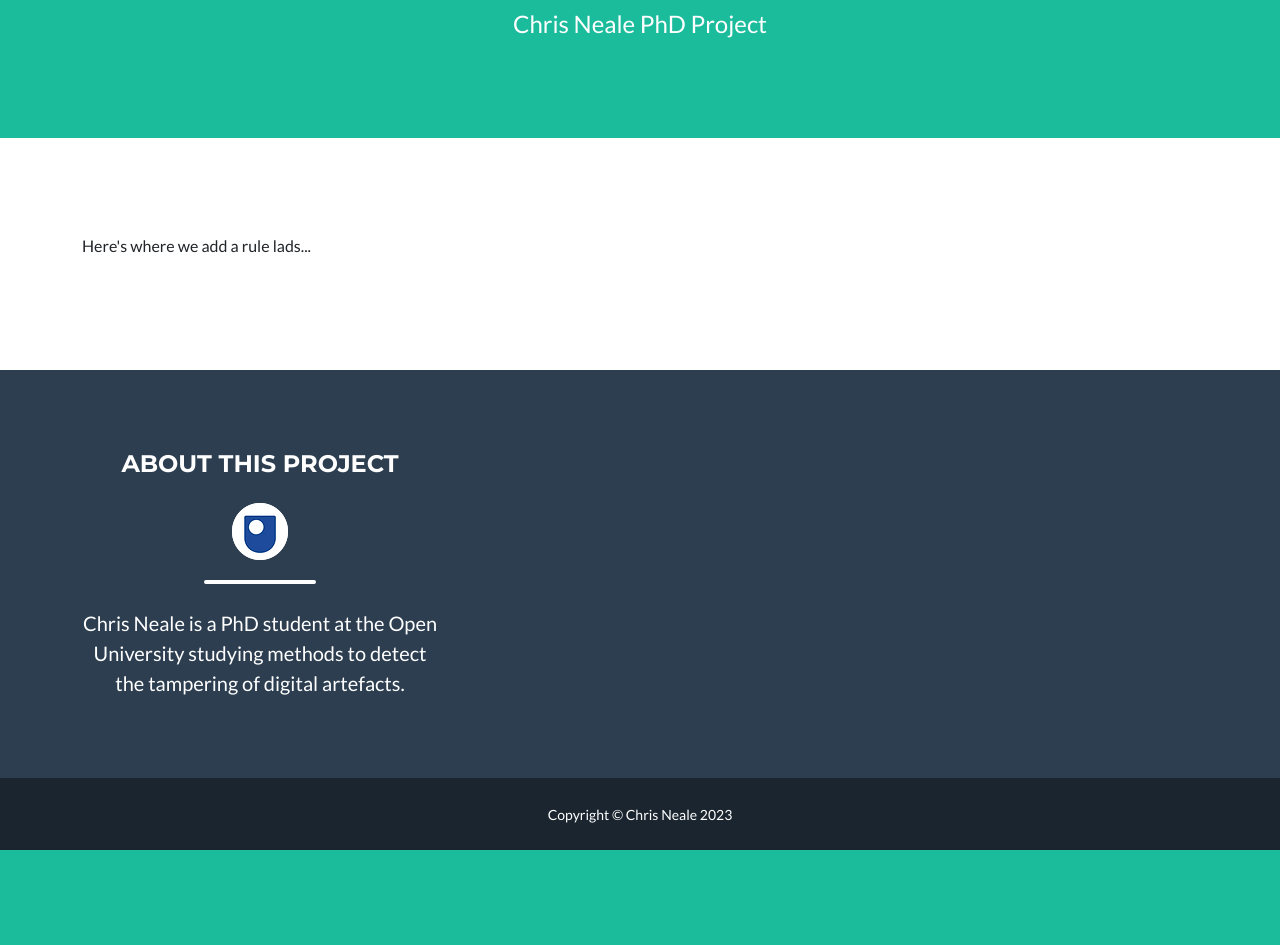
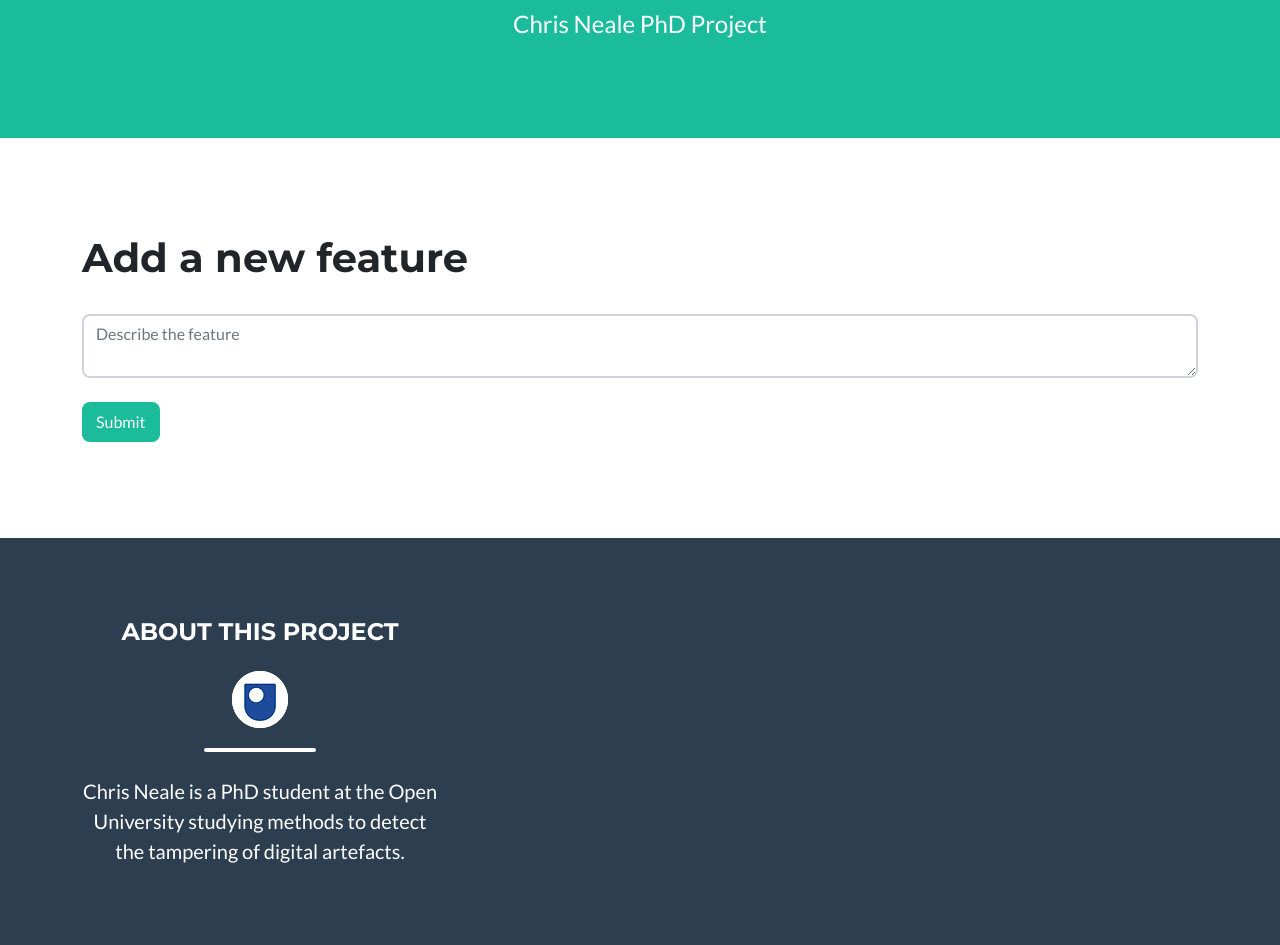
Before and after one commit to cn3759/zerotrustforensics, a Flask app: page /add_feature in a window 1280 px wide. Shown: the part 581-1526 px from the top of the page. Before the commit the page ends 1431 px from the top, so only its background shows below. Run offline with Flask 3, Linux system fonts and the light colour scheme; some libraries are stand-ins or nearby versions.

Commit message:
Adding the 'add a feature' page

```diff
--- a/main.py
+++ b/main.py
@@ -1,5 +1,5 @@
 import sqlite3
-from flask import Flask, render_template
+from flask import Flask, render_template, request, url_for, redirect
 from werkzeug.exceptions import abort
 
 app = Flask(__name__)
@@ -36,8 +36,12 @@ def tampering_features():
     conn.close()
     return render_template('tampering_features.html', features=features)
 
-@app.route('/add_feature')
+@app.route('/add_feature', methods=('GET', 'POST'))
 def add_feature():
+    if request.method == 'POST':
+        description = request.form['description']
+        print(description)
+        return redirect(url_for('add_feature'))
     return render_template('add_feature.html')
 
 @app.route('/<int:feature_id>')
--- a/templates/add_feature.html
+++ b/templates/add_feature.html
@@ -5,6 +5,17 @@ Add a feature
 {% endblock %}
 
 {% block content %}
-    <p>Here's where we add a rule lads...</p>
+<h1 xmlns="http://www.w3.org/1999/html">Add a new feature</h1>
+<form method="post">
+    <div class="form-group">
+        <label for="description"></label>
+        <textarea name="description" placeholder="Describe the feature"
+                  class="form-control">{{ request.form['description'] }}</textarea>
+    </div><br>
+    <div class="form-group">
+        <button type="submit" class="btn btn-primary">Submit</button>
+    </div>
+</form>
+
 
 {% endblock %}
```
